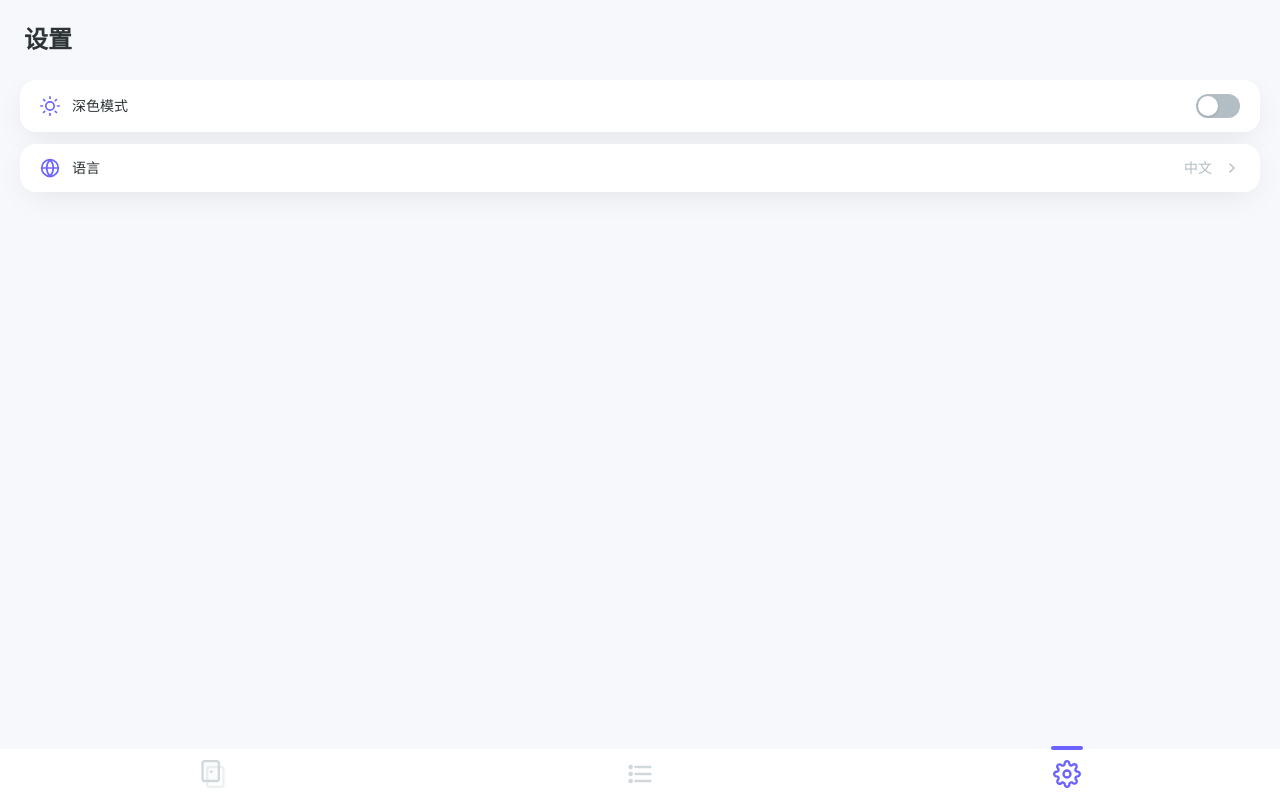
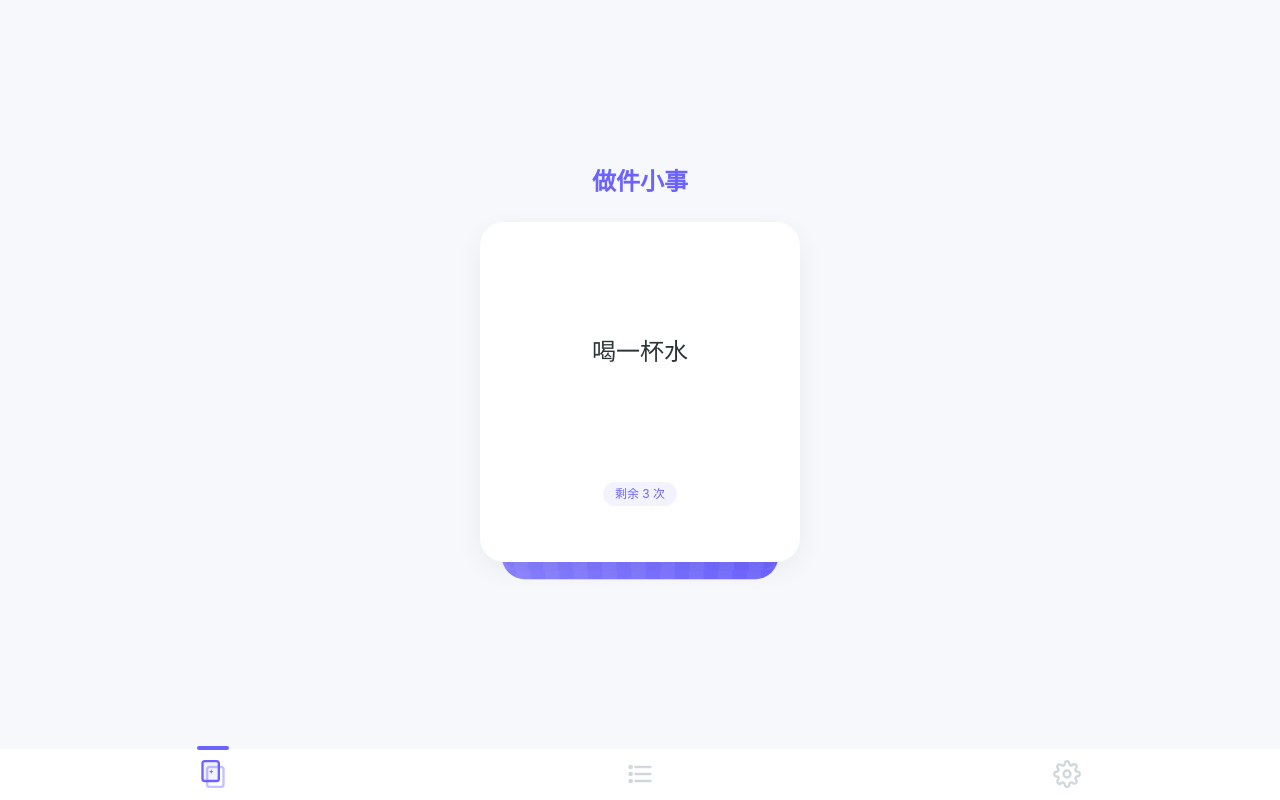
Before and after one commit to DavidXie03/do-little-things, a Vue app: page /settings in a window 1280 px wide. Built offline with nearby package versions, Linux system fonts and the light colour scheme.

Commit message:
Implement gesture-driven page swipe transition between tabs

```diff
--- a/src/App.vue
+++ b/src/App.vue
@@ -1,15 +1,34 @@
 <script setup lang="ts">
-import { RouterView } from 'vue-router'
 import TabBar from './components/TabBar.vue'
-import { useTabSwipe } from './composables/useTabSwipe'
+import HomeView from './views/HomeView.vue'
+import PendingView from './views/PendingView.vue'
+import SettingsView from './views/SettingsView.vue'
+import { usePageSwipe } from './composables/usePageSwipe'
 
-useTabSwipe()
+const { translateX, containerWidth } = usePageSwipe()
 </script>
 
 <template>
   <div class="h-full flex flex-col overflow-hidden" style="background-color: var(--bg-primary); transition: background-color 0.3s ease;">
     <main class="flex-1 overflow-hidden" style="padding-bottom: calc(52px + var(--safe-area-bottom));">
-      <RouterView />
+      <div
+        class="h-full flex"
+        :style="{
+          width: containerWidth * 3 + 'px',
+          transform: `translateX(${translateX}px)`,
+          willChange: 'transform',
+        }"
+      >
+        <div :style="{ width: containerWidth + 'px', flexShrink: 0 }" class="h-full">
+          <HomeView />
+        </div>
+        <div :style="{ width: containerWidth + 'px', flexShrink: 0 }" class="h-full">
+          <PendingView />
+        </div>
+        <div :style="{ width: containerWidth + 'px', flexShrink: 0 }" class="h-full">
+          <SettingsView />
+        </div>
+      </div>
     </main>
 
     <TabBar />
--- a/src/components/TabBar.vue
+++ b/src/components/TabBar.vue
@@ -1,24 +1,23 @@
 <script setup lang="ts">
-import { useRoute, useRouter } from 'vue-router'
+import { usePageSwipe } from '../composables/usePageSwipe'
 import IconCards from './icons/IconCards.vue'
 import IconList from './icons/IconList.vue'
 import IconSettings from './icons/IconSettings.vue'
 
-const route = useRoute()
-const router = useRouter()
+const { currentIndex, goToPage } = usePageSwipe()
 
 const tabs = [
-  { name: 'home', icon: IconCards, path: '/' },
-  { name: 'todos', icon: IconList, path: '/todos' },
-  { name: 'settings', icon: IconSettings, path: '/settings' },
+  { name: 'home', icon: IconCards, index: 0 },
+  { name: 'todos', icon: IconList, index: 1 },
+  { name: 'settings', icon: IconSettings, index: 2 },
 ]
 
 function isActive(tab: typeof tabs[0]): boolean {
-  return route.path === tab.path
+  return currentIndex.value === tab.index
 }
 
 function navigate(tab: typeof tabs[0]): void {
-  router.push(tab.path)
+  goToPage(tab.index)
 }
 
 function getIconColor(tab: typeof tabs[0]): string {
--- /dev/null
+++ b/src/composables/usePageSwipe.ts
@@ -0,0 +1,195 @@
+import { ref, computed, onMounted, onUnmounted } from 'vue'
+import { useRouter, useRoute } from 'vue-router'
+
+const TAB_PATHS = ['/', '/todos', '/settings']
+
+const currentIndex = ref(0)
+const dragOffset = ref(0)
+const isAnimating = ref(false)
+const containerWidth = ref(window.innerWidth)
+
+let startX = 0
+let startY = 0
+let isDragging = false
+let directionLocked: 'horizontal' | 'vertical' | null = null
+
+const LOCK_THRESHOLD = 8
+const VELOCITY_THRESHOLD = 0.3
+const SNAP_THRESHOLD = 0.25
+
+const translateX = computed(() => {
+  return -(currentIndex.value * containerWidth.value) + dragOffset.value
+})
+
+function animateTo(targetIndex: number, duration = 300): Promise<void> {
+  return new Promise(resolve => {
+    isAnimating.value = true
+    const startOffset = dragOffset.value
+    const startTime = performance.now()
+
+    function tick(now: number) {
+      const elapsed = now - startTime
+      const progress = Math.min(elapsed / duration, 1)
+      const eased = 1 - Math.pow(1 - progress, 3)
+
+      dragOffset.value = startOffset * (1 - eased)
+
+      if (progress < 1) {
+        requestAnimationFrame(tick)
+      } else {
+        dragOffset.value = 0
+        isAnimating.value = false
+        resolve()
+      }
+    }
+
+    requestAnimationFrame(tick)
+  })
+}
+
+export function usePageSwipe() {
+  const router = useRouter()
+  const route = useRoute()
+
+  function syncIndexFromRoute() {
+    const idx = TAB_PATHS.indexOf(route.path)
+    if (idx >= 0) currentIndex.value = idx
+  }
+
+  function goToPage(index: number, animate = true) {
+    const clamped = Math.max(0, Math.min(TAB_PATHS.length - 1, index))
+    if (clamped === currentIndex.value && dragOffset.value === 0) return
+
+    const diff = clamped - currentIndex.value
+    dragOffset.value += diff * containerWidth.value
+    currentIndex.value = clamped
+    router.replace(TAB_PATHS[clamped])
+
+    if (animate) {
+      animateTo(clamped)
+    } else {
+      dragOffset.value = 0
+    }
+  }
+
+  let lastTouchX = 0
+  let lastTouchTime = 0
+  let velocity = 0
+
+  function handleTouchStart(e: TouchEvent) {
+    if (isAnimating.value) return
+
+    const target = e.target as HTMLElement
+    if (target.closest('.touch-none') || target.closest('[data-no-tab-swipe]')) {
+      return
+    }
+
+    const touch = e.touches[0]
+    if (!touch) return
+
+    startX = touch.clientX
+    startY = touch.clientY
+    lastTouchX = touch.clientX
+    lastTouchTime = performance.now()
+    velocity = 0
+    isDragging = false
+    directionLocked = null
+  }
+
+  function handleTouchMove(e: TouchEvent) {
+    if (isAnimating.value) return
+
+    const touch = e.touches[0]
+    if (!touch) return
+
+    const dx = touch.clientX - startX
+    const dy = touch.clientY - startY
+
+    if (!directionLocked) {
+      if (Math.abs(dx) < LOCK_THRESHOLD && Math.abs(dy) < LOCK_THRESHOLD) return
+      directionLocked = Math.abs(dx) >= Math.abs(dy) ? 'horizontal' : 'vertical'
+    }
+
+    if (directionLocked !== 'horizontal') return
+
+    isDragging = true
+
+    const now = performance.now()
+    const dt = now - lastTouchTime
+    if (dt > 0) {
+      velocity = (touch.clientX - lastTouchX) / dt
+    }
+    lastTouchX = touch.clientX
+    lastTouchTime = now
+
+    let offset = dx
+    const atLeftEdge = currentIndex.value === 0 && offset > 0
+    const atRightEdge = currentIndex.value === TAB_PATHS.length - 1 && offset < 0
+    if (atLeftEdge || atRightEdge) {
+      offset = offset * 0.3
+    }
+
+    dragOffset.value = offset
+  }
+
+  function handleTouchEnd() {
+    if (!isDragging) {
+      directionLocked = null
+      return
+    }
+
+    isDragging = false
+    directionLocked = null
+
+    const offset = dragOffset.value
+    const width = containerWidth.value
+    const ratio = Math.abs(offset) / width
+    const fastSwipe = Math.abs(velocity) > VELOCITY_THRESHOLD
+
+    let targetIndex = currentIndex.value
+
+    if (offset > 0 && (ratio > SNAP_THRESHOLD || (fastSwipe && velocity > 0))) {
+      targetIndex = currentIndex.value - 1
+    } else if (offset < 0 && (ratio > SNAP_THRESHOLD || (fastSwipe && velocity < 0))) {
+      targetIndex = currentIndex.value + 1
+    }
+
+    targetIndex = Math.max(0, Math.min(TAB_PATHS.length - 1, targetIndex))
+
+    if (targetIndex !== currentIndex.value) {
+      const diff = targetIndex - currentIndex.value
+      dragOffset.value += diff * containerWidth.value
+      currentIndex.value = targetIndex
+      router.replace(TAB_PATHS[targetIndex])
+    }
+
+    animateTo(targetIndex)
+  }
+
+  function handleResize() {
+    containerWidth.value = window.innerWidth
+  }
+
+  onMounted(() => {
+    syncIndexFromRoute()
+    document.addEventListener('touchstart', handleTouchStart, { passive: true })
+    document.addEventListener('touchmove', handleTouchMove, { passive: false })
+    document.addEventListener('touchend', handleTouchEnd, { passive: true })
+    window.addEventListener('resize', handleResize)
+  })
+
+  onUnmounted(() => {
+    document.removeEventListener('touchstart', handleTouchStart)
+    document.removeEventListener('touchmove', handleTouchMove)
+    document.removeEventListener('touchend', handleTouchEnd)
+    window.removeEventListener('resize', handleResize)
+  })
+
+  return {
+    currentIndex,
+    translateX,
+    containerWidth,
+    goToPage,
+    TAB_PATHS,
+  }
+}
--- a/src/composables/useTabSwipe.ts
+++ /dev/null
@@ -1,69 +0,0 @@
-import { onMounted, onUnmounted } from 'vue'
-import { useRouter, useRoute } from 'vue-router'
-
-const TAB_PATHS = ['/', '/todos', '/settings']
-const SWIPE_THRESHOLD = 60
-const VERTICAL_LIMIT = 80
-
-/**
- * 在 App 层面监听水平滑动手势以切换 Tab
- * 排除卡片区域（通过检测 touch-none 类名）
- */
-export function useTabSwipe() {
-  const router = useRouter()
-  const route = useRoute()
-
-  let startX = 0
-  let startY = 0
-  let isTracking = false
-
-  function handleTouchStart(e: TouchEvent) {
-    const touch = e.touches[0]
-    if (!touch) return
-
-    // 检查触摸点是否在卡片区域内（有 touch-none 类的元素或其子元素）
-    const target = e.target as HTMLElement
-    if (target.closest('.touch-none') || target.closest('[data-no-tab-swipe]')) {
-      isTracking = false
-      return
-    }
-
-    startX = touch.clientX
-    startY = touch.clientY
-    isTracking = true
-  }
-
-  function handleTouchEnd(e: TouchEvent) {
-    if (!isTracking) return
-    isTracking = false
-
-    const touch = e.changedTouches[0]
-    if (!touch) return
-
-    const dx = touch.clientX - startX
-    const dy = touch.clientY - startY
-
-    // 只在水平滑动距离足够大且垂直距离较小时触发
-    if (Math.abs(dx) < SWIPE_THRESHOLD) return
-    if (Math.abs(dy) > VERTICAL_LIMIT) return
-
-    const currentIdx = TAB_PATHS.indexOf(route.path)
-    if (currentIdx === -1) return
-
-    if (dx < 0 && currentIdx < TAB_PATHS.length - 1) {
-      router.push(TAB_PATHS[currentIdx + 1])
-    } else if (dx > 0 && currentIdx > 0) {
-      router.push(TAB_PATHS[currentIdx - 1])
-    }
-  }
-
-  onMounted(() => {
-    document.addEventListener('touchstart', handleTouchStart, { passive: true })
-    document.addEventListener('touchend', handleTouchEnd, { passive: true })
-  })
-
-  onUnmounted(() => {
-    document.removeEventListener('touchstart', handleTouchStart)
-    document.removeEventListener('touchend', handleTouchEnd)
-  })
-}
```
